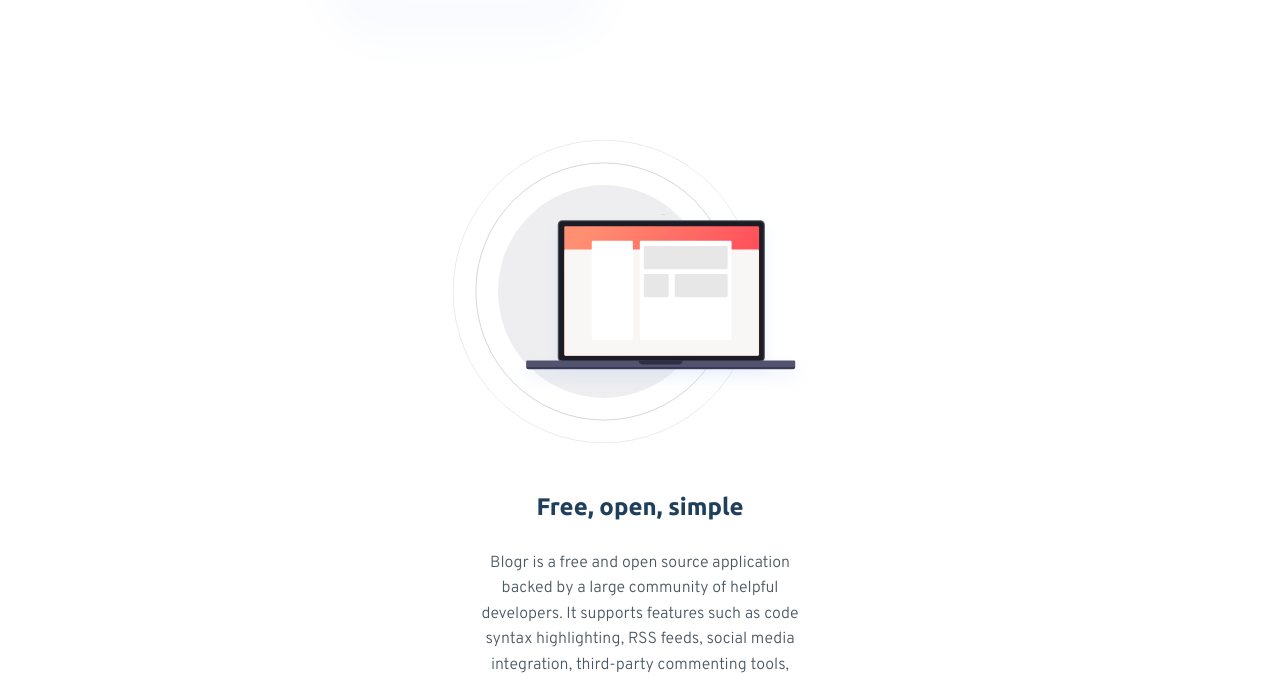
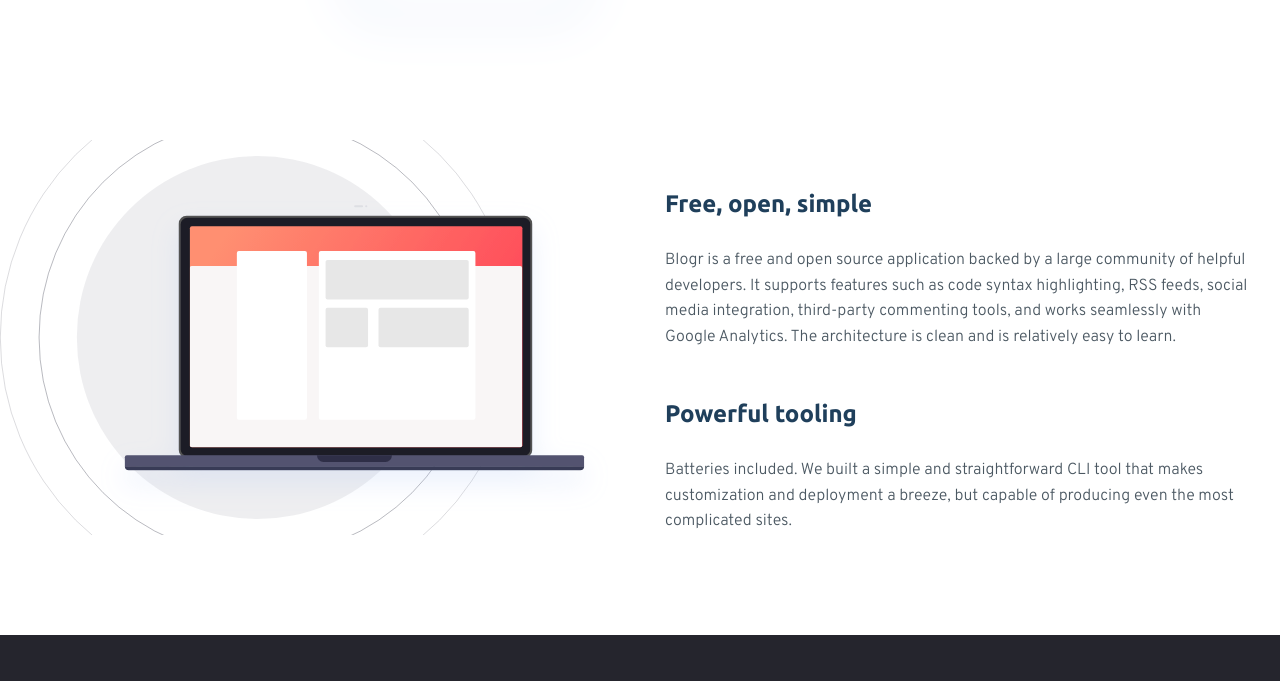
Before and after one commit to SergioCzP/blogr-front, a website: page index.html in a window 1280 px wide. Shown: the part 2124-2805 px from the top of the page. Drawn offline with Linux system fonts and the light colour scheme.

Commit message:
mq: medium done

```diff
--- a/index.html
+++ b/index.html
@@ -192,7 +192,7 @@
       </section>
 
       <section class="features" aria-label="Features of Blogr">
-        <div class="features__flex">
+        <div class="features__grid">
           <div class="features__hero">
             <img
               class="features__img"
--- a/src/scss/design/_design.scss
+++ b/src/scss/design/_design.scss
@@ -61,11 +61,19 @@
   &__title {
     text-align: center;
     margin: 5rem 0 3rem;
+
+    @include m.medium {
+      text-align: left;
+    }
   }
 
   &__paragraph {
     text-align: center;
     line-height: 1.5;
     color: v.$very-dark-grayish-blue;
+
+    @include m.medium {
+      text-align: left;
+    }
   }
 }
--- a/src/scss/features/_features.scss
+++ b/src/scss/features/_features.scss
@@ -6,10 +6,32 @@
   margin: 0 auto;
   padding: 7rem 0 10rem;
 
+  @include m.medium {
+    max-width: 144rem;
+  }
+
+  &__grid {
+    @include m.medium {
+      display: grid;
+      grid-template-columns: repeat(2, 1fr);
+    }
+  }
+
+  &__hero {
+    @include m.medium {
+      position: relative;
+    }
+  }
+
   &__img {
     width: 100%;
     height: 100%;
     object-fit: cover;
+
+    @include m.medium {
+      position: absolute;
+      object-position: right;
+    }
   }
 
   &__content {
@@ -19,6 +41,10 @@
   &__title {
     margin: 5rem 0 3rem;
     text-align: center;
+
+    @include m.medium {
+      text-align: left;
+    }
   }
 
   &__paragraph {
@@ -26,5 +52,9 @@
     line-height: 1.6;
     text-align: center;
     color: v.$very-dark-grayish-blue;
+
+    @include m.medium {
+      text-align: left;
+    }
   }
 }
--- a/src/scss/footer/_footer.scss
+++ b/src/scss/footer/_footer.scss
@@ -9,6 +9,13 @@
   &__grid {
     margin: 0 auto;
     max-width: 37.5rem;
+
+    @include m.medium {
+      max-width: 144rem;
+      display: grid;
+      grid-template-columns: repeat(4, 1fr);
+      justify-items: center;
+    }
   }
 
   &__logo {
@@ -16,6 +23,10 @@
     height: 4.5rem;
     object-fit: contain;
     margin: 0 auto 3rem;
+
+    @include m.medium {
+      margin: 0;
+    }
   }
 
   &__product {
@@ -28,6 +39,10 @@
   &__title {
     margin: 5rem 0 2rem;
     color: v.$white;
+
+    @include m.medium {
+      margin-top: 0;
+    }
   }
 
   &__link {
--- a/src/scss/state/_state.scss
+++ b/src/scss/state/_state.scss
@@ -84,6 +84,10 @@
     text-align: center;
     color: v.$white;
     margin: 0 0 3rem;
+
+    @include m.medium {
+      text-align: left;
+    }
   }
 
   &__paragraph {
@@ -91,5 +95,9 @@
     line-height: 1.6;
     margin: 0;
     color: v.$grayish-blue;
+
+    @include m.medium {
+      text-align: left;
+    }
   }
 }
```
Also changed, not shown: build/css/app.css, 1 other file.
